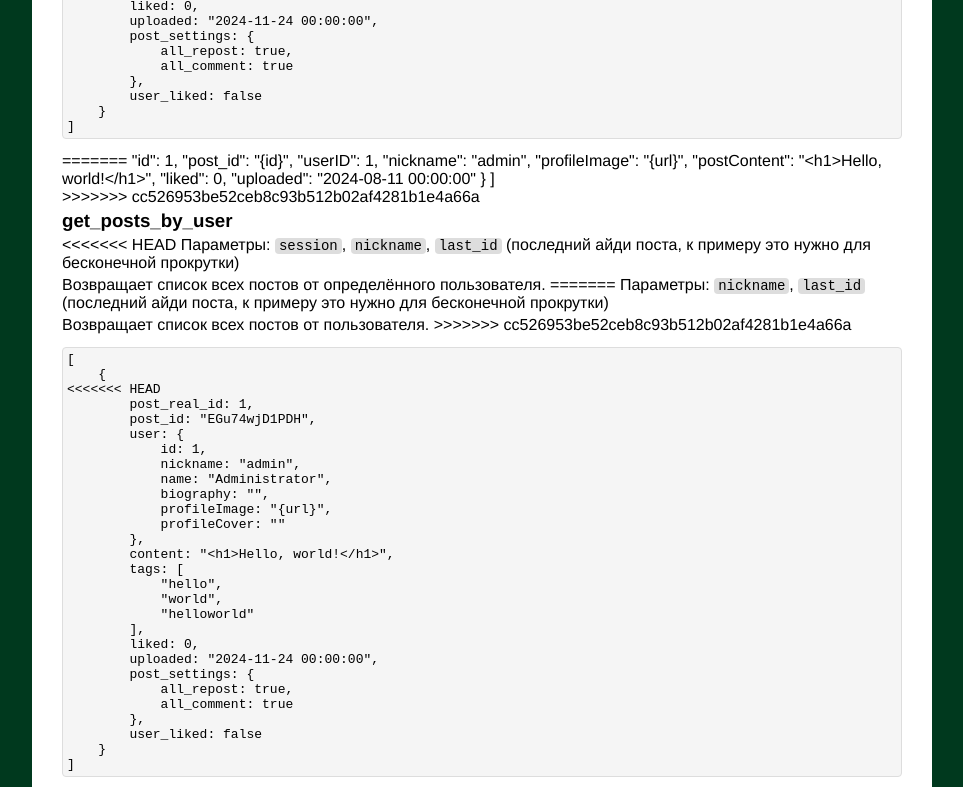
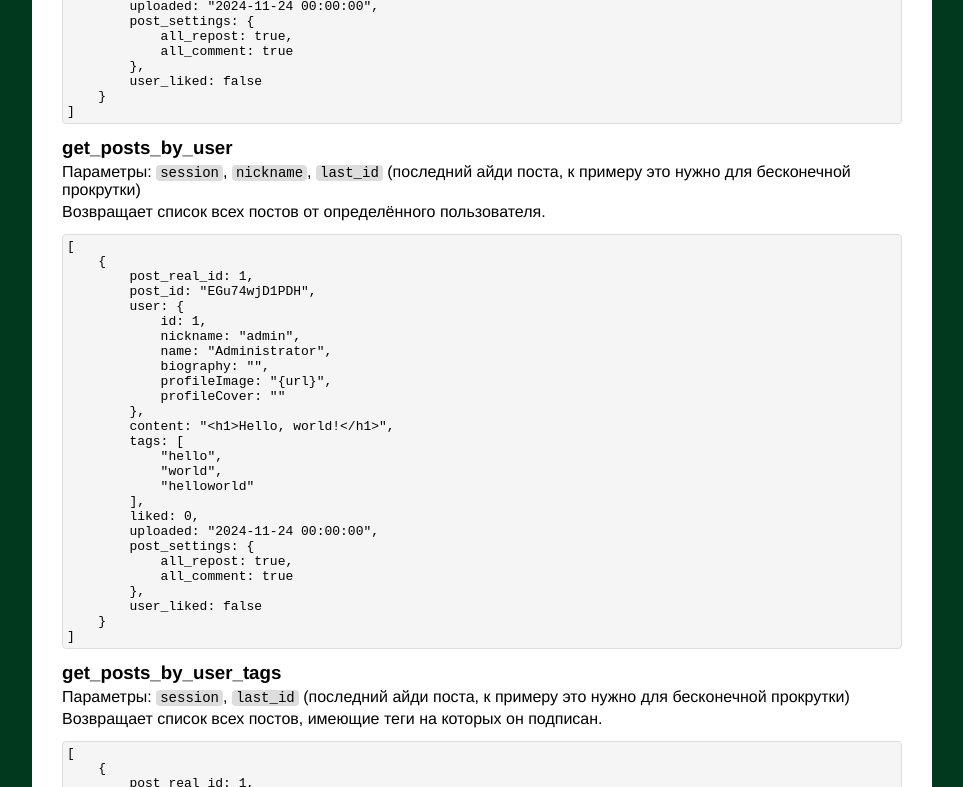
Before and after one commit to zhabbler/zhabbler.github.io, a plain HTML site: page docs/index.html in a window 1280 px wide. Shown: the part 2600-3387 px from the top of the page, without its empty margins (158-1121 px from the left). Drawn offline with Linux system fonts and the light colour scheme.

Commit message:
Update index.html

```diff
--- a/docs/index.html
+++ b/docs/index.html
@@ -274,7 +274,6 @@
                 <pre class="prettyprint">
 [
     {
-<<<<<<< HEAD
         post_real_id: 1,
         post_id: "EGu74wjD1PDH",
         user: {
@@ -302,40 +301,18 @@
 ]</pre>
             </div>
             <div id="get_posts_by_user-func">
-=======
-        "id": 1,
-        "post_id": "{id}",
-        "userID": 1,
-        "nickname": "admin",
-        "profileImage": "{url}",
-        "postContent": "&lt;h1&gt;Hello, world!&lt;/h1&gt;",
-        "liked": 0,
-        "uploaded": "2024-08-11 00:00:00"
-    }
-]</pre>
-            </div>
-            <div id="get_posts_by_user">
->>>>>>> cc526953be52ceb8c93b512b02af4281b1e4a66a
                 <h3>
                     get_posts_by_user
                 </h3>
                 <p>
-<<<<<<< HEAD
                     Параметры: <code>session</code>, <code>nickname</code>, <code>last_id</code> (последний айди поста, к примеру это нужно для бесконечной прокрутки)
                 </p>
                 <p>
                     Возвращает список всех постов от определённого пользователя.
-=======
-                    Параметры: <code>nickname</code>, <code>last_id</code> (последний айди поста, к примеру это нужно для бесконечной прокрутки)
-                </p>
-                <p>
-                    Возвращает список всех постов от пользователя.
->>>>>>> cc526953be52ceb8c93b512b02af4281b1e4a66a
                 </p>
                 <pre class="prettyprint">
 [
     {
-<<<<<<< HEAD
         post_real_id: 1,
         post_id: "EGu74wjD1PDH",
         user: {
@@ -398,16 +375,6 @@
             all_comment: true
         },
         user_liked: false
-=======
-        "id": 1,
-        "post_id": "{id}",
-        "userID": 1,
-        "nickname": "admin",
-        "profileImage": "{url}",
-        "postContent": "&lt;h1&gt;Hello, world!&lt;/h1&gt;",
-        "liked": 0,
-        "uploaded": "2024-08-11 00:00:00"
->>>>>>> cc526953be52ceb8c93b512b02af4281b1e4a66a
     }
 ]</pre>
             </div>
@@ -423,7 +390,6 @@
                 </p>
                 <pre class="prettyprint">
 {
-<<<<<<< HEAD
     post_real_id: 1,
     post_id: "EGu74wjD1PDH",
     user: {
@@ -447,16 +413,6 @@
         all_comment: true
     },
     user_liked: false
-=======
-    "id": 1,
-    "post_id": "{id}",
-    "userID": 1,
-    "nickname": "admin",
-    "profileImage": "{url}",
-    "postContent": "&lt;h1&gt;Hello, world!&lt;/h1&gt;",
-    "liked": 0,
-    "uploaded": "2024-08-11 00:00:00"
->>>>>>> cc526953be52ceb8c93b512b02af4281b1e4a66a
 }
 </pre>
             </div>
```
